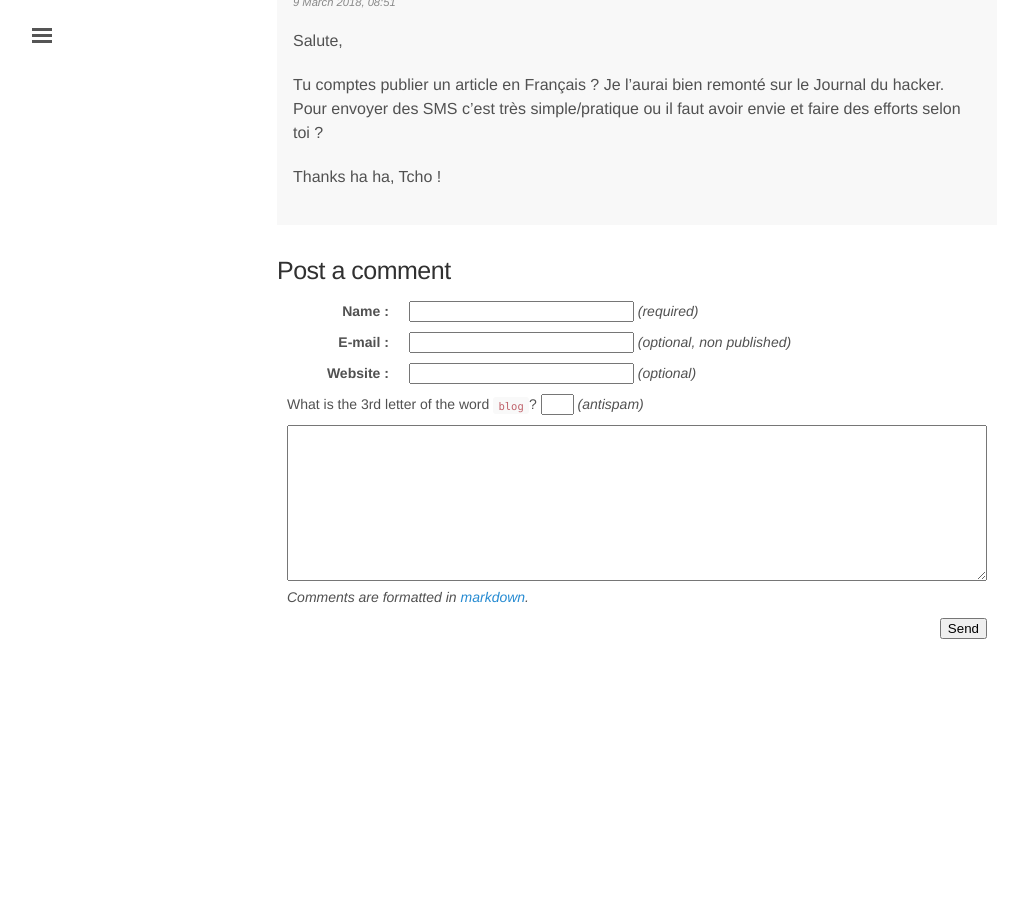
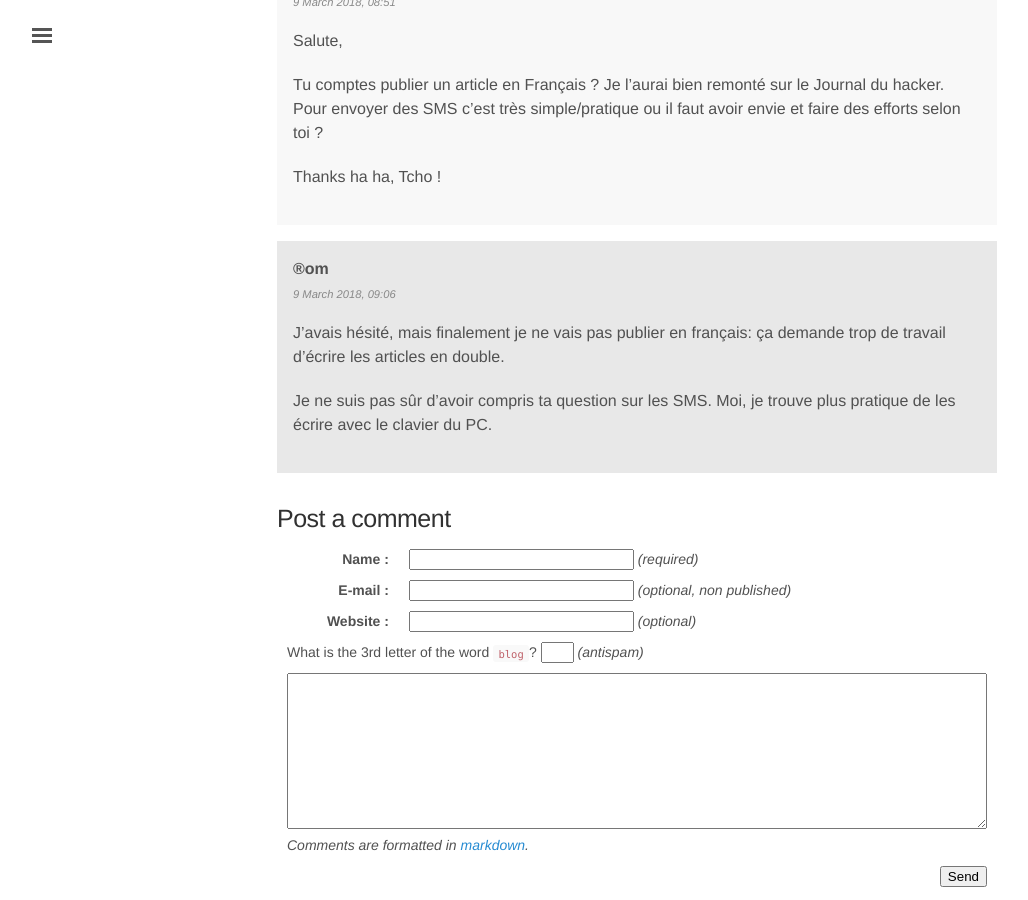
Before and after one commit to rom1v/blog.rom1v.com, a Jekyll site: the page built from _posts/2018-03-08-introducing-scrcpy.md, in a window 1280 px wide and 900 px high, scrolled down 10361 px. Shown: the whole window, without its empty margins (3-1031 px from the left). Built offline with Jekyll 4.4.1, drawn with Linux system fonts in a browser that asks for light colours; before the commit the page ends 11025 px from its top, so only the background shows below that.

Commit message:
Publish comment 5 for scrcpy

```diff
--- a/_data/comments-2018-03-introducing-scrcpy.yaml
+++ b/_data/comments-2018-03-introducing-scrcpy.yaml
@@ -45,3 +45,12 @@
     faut avoir envie et faire des efforts selon toi ?
 
     Thanks ha ha, Tcho !
+- id: 5
+  author: ®om
+  date: 2018-03-09 09:06:02+01:00
+  contents: |
+    J'avais hésité, mais finalement je ne vais pas publier en français: ça
+    demande trop de travail d'écrire les articles en double.
+
+    Je ne suis pas sûr d'avoir compris ta question sur les SMS. Moi, je
+    trouve plus pratique de les écrire avec le clavier du PC.
```
